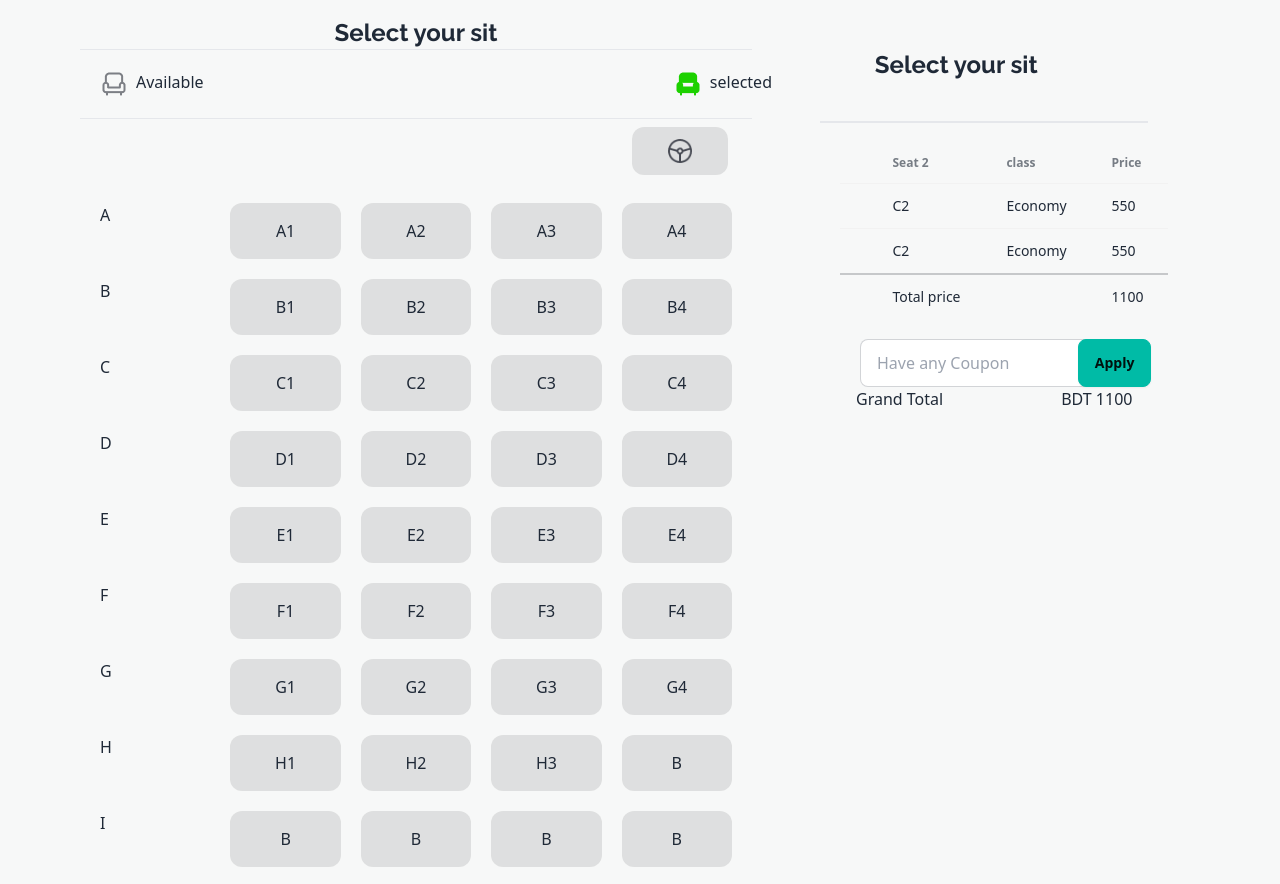
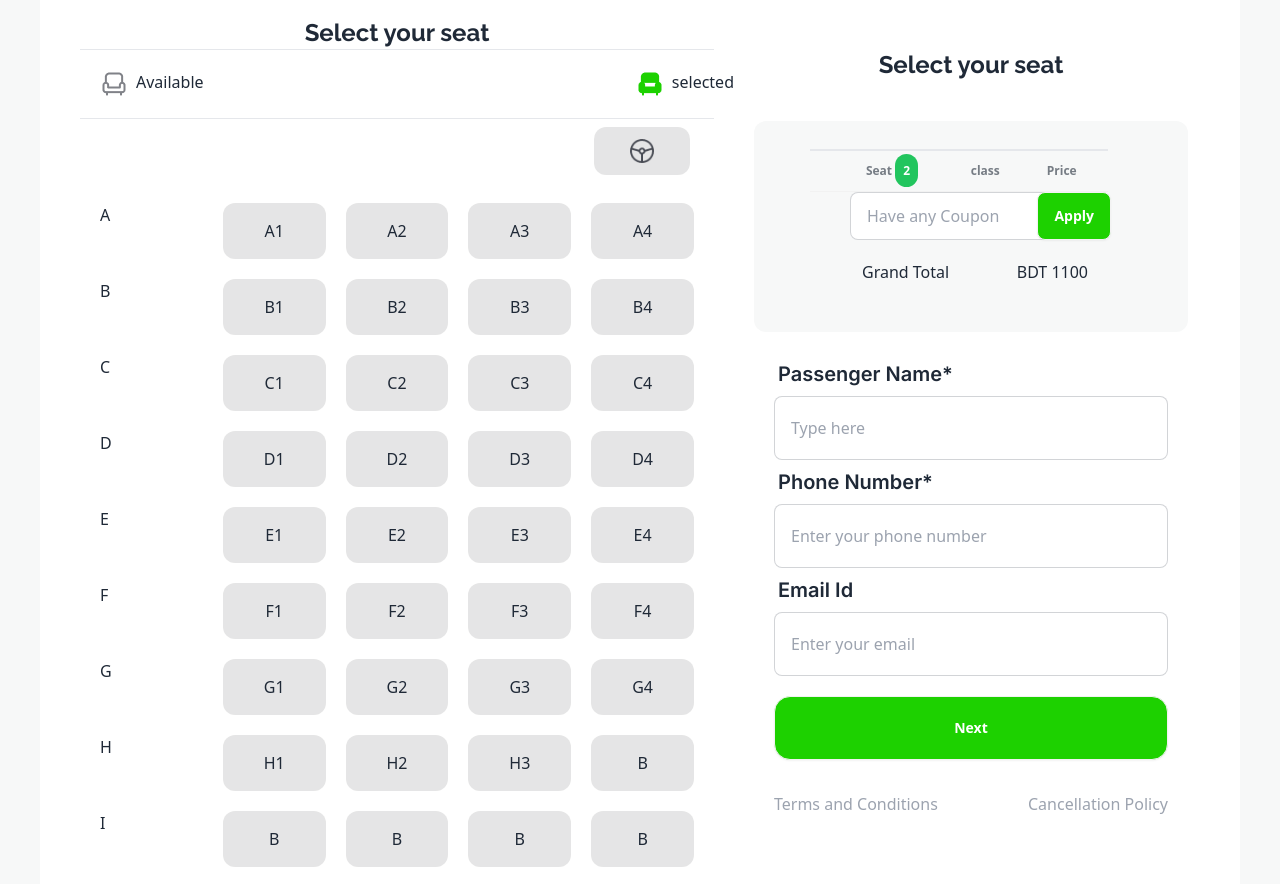
Before and after one commit to shakibchakladar/smart-ticketing, a plain HTML site: page index.html in a window 1280 px wide. Shown: the part 1900-2784 px from the top of the page. Drawn offline with nearby package versions, Linux system fonts and the light colour scheme.

Commit message:
select your seat section added

```diff
--- a/index.html
+++ b/index.html
@@ -70,7 +70,7 @@
                             class="text-[#1DD100] ">Amar Poribahan</span></h1>
                     <p class="mb-5">Yes, you can run unit tests and view the results directly within the app. The
                         integrated testing features allow for a streamlined .</p>
-                    <button class="btn bg-[#1DD100] border-none">Buy Tickets</button>
+                    <button class="btn bg-[#1DD100] border-none"><a href="#select-your-sit">Buy Tickets</a></button>
                 </div>
             </div>
         </div>
@@ -84,19 +84,21 @@
                                 next
                                 purchase</span> <br> <span class="text-xs font-medium">use by January 2024</span></h2>
                     </div>
+                    <img src="./images/cupon-devider.png" alt="">
                     <div class="inter">
                         <h2 class="text-4xl font-bold raleway">NEW15</h2>
                         <p class="text-xl font-medium raleway">Coupon Code</p>
                     </div>
                 </div>
-                <div class="flex justify-between bg-[#FFBF0F] shadow-xl w-full  items-center px-10 rounded-3xl h-52">
+                <div class="flex justify-between bg-[#F78C9C] shadow-xl w-full  items-center px-10 rounded-3xl h-52">
                     <div>
-                        <h2 class="text-4xl font-black inter">15% OFF <br> <span class="text-xl font-semibold">on your
+                        <h2 class="text-4xl font-black inter">20% OFF <br> <span class="text-xl font-semibold">on your
                                 next
                                 purchase</span> <br> <span class="text-xs font-medium">use by January 2024</span></h2>
                     </div>
+                    <img src="./images/cupon-devider.png" alt="">
                     <div class="inter">
-                        <h2 class="text-4xl font-bold raleway">NEW15</h2>
+                        <h2 class="text-4xl font-bold raleway">Couple 20</h2>
                         <p class="text-xl font-medium raleway">Coupon Code</p>
                     </div>
                 </div>
@@ -161,15 +163,15 @@
 
             <div class="flex flex-col items-center justify-center pr-10">
                 <img src="./images/fare.png" alt="">
-                <h2 class="">550 taka <br> <span>per sit</span> </h2>
+                <h2 class="">550 taka <br> <span>per seat</span> </h2>
             </div>
         </div>
 
 
         <!-- select your sit section -->
-        <section class="flex flex-col px-10 py-5 md:flex-row">
+        <section id="select-your-sit" class="flex flex-col py-5 bg-white gap-7 md:px-10 md:flex-row">
             <div class="relative w-full  md:w-[60%] left">
-                <h2 class="text-2xl font-bold text-center raleway">Select your sit</h2>
+                <h2 class="text-2xl font-bold text-center raleway">Select your seat</h2>
                 <hr>
                 <div class="flex flex-col justify-between w-full m-5 md:flex-row">
                     <div class="flex gap-2"><img src="./images/seat-gray.png" alt="">
@@ -243,54 +245,81 @@
             </div>
             <!-- right side -->
             <div class="p-3 mt-5 right">
-                <h1 class="text-2xl font-bold text-center raleway">Select your sit</h1>
+                <h1 class="text-2xl font-bold text-center raleway">Select your seat</h1>
 
-                <div class="mt-10">
+                <div class="mt-10 bg-[#F7F8F8] pr-20 py-7 rounded-xl">
                     <div class="ml-14">
-                        <table class="table m-5">
+                        <table class="table ">
                             <!-- head -->
                             <thead>
                                 <tr>
                                     <th></th>
-                              <th>Seat <span>2</span></th>
+                                    <th>Seat <span class="p-2 text-white bg-green-500 rounded-2xl">2</span></th>
                                     <th>class</th>
                                     <th>Price</th>
                                 </tr>
                             </thead>
                             <tbody>
                                 <!-- row 1 -->
-                            <tr class="px-10">
+                                <!-- <tr class="px-10">
                                     <th></th>
                                     <td>C2</td>
                                     <td>Economy</td>
                                     <td>550</td>
-                            </tr>
+                                </tr> -->
                                 <!-- row 2 -->
-                            <tr>
+                                <!-- <tr>
                                     <th></th>
                                     <td>C2</td>
                                     <td>Economy</td>
                                     <td>550</td>
-                            </tr>
+                                </tr> -->
                                 <hr>
                                 <hr>
-                            <tr class="border-t-2 border-[#03071233] border-solid">
+                                <!-- <tr class="border-t-2 border-[#03071233] border-solid">
                                     <td></td>
                                     <td>Total price </td>
                                     <td></td>
                                     <td>1100</td>
-                            </tr>
+                                </tr> -->
                             </tbody>
                         </table>
                         <label class="relative flex items-center gap-2 ml-10 input input-bordered">
                             <input class="w-56 h-12" type="text" class="grow" placeholder="Have any Coupon" />
-                            <button class="absolute btn btn-active btn-accent -right-1">Apply</button>
+                            <button class="absolute btn text-white bg-[#1DD100] -right-1">Apply</button>
                         </label>
                         <!-- grand total -->
-                          <div class="flex justify-between px-4 ml-5">
+                        <div class="flex justify-between p-5 ml-8">
                             <h2>Grand Total</h2>
                             <h2>BDT 1100</h2>
                         </div>
+                    </div>
+                </div>
+                <!-- information -->
+                <div class="p-5 ">
+                    <label class="w-full form-control">
+                        <div class="label">
+                            <span class="text-xl font-semibold label-text inter"> Passenger Name* </span>
+                        </div>
+                        <input type="text" placeholder="Type here" class="w-full h-16 input input-bordered" />
+                    </label>
+                    <label class="w-full form-control">
+                        <div class="label">
+                            <span class="text-xl font-semibold label-text inter"> Phone Number* </span>
+                        </div>
+                        <input type="number" placeholder="Enter your phone number "
+                            class="w-full h-16 input input-bordered" />
+                    </label>
+                    <label class="w-full form-control">
+                        <div class="label">
+                            <span class="text-xl font-semibold label-text inter">Email Id</span>
+                        </div>
+                        <input type="email" placeholder="Enter your email" class="w-full h-16 input input-bordered" />
+                    </label>
+                    <button class="btn btn-block bg-[#1DD100] text-white mt-5 h-16 rounded-2xl">Next</button>
+                    <div class="flex justify-between mt-8 ">
+                        <p class="text-gray-400">Terms and Conditions</p>
+                        <p class="text-gray-400"> Cancellation Policy</p>
                     </div>
                 </div>
 
@@ -303,7 +332,7 @@
 
 
     </main>
-    <footer></footer>
+
 
 
 </body>
```
Also changed, not shown: 1 other file. Lines whose indentation alone changed are shown as unchanged.
